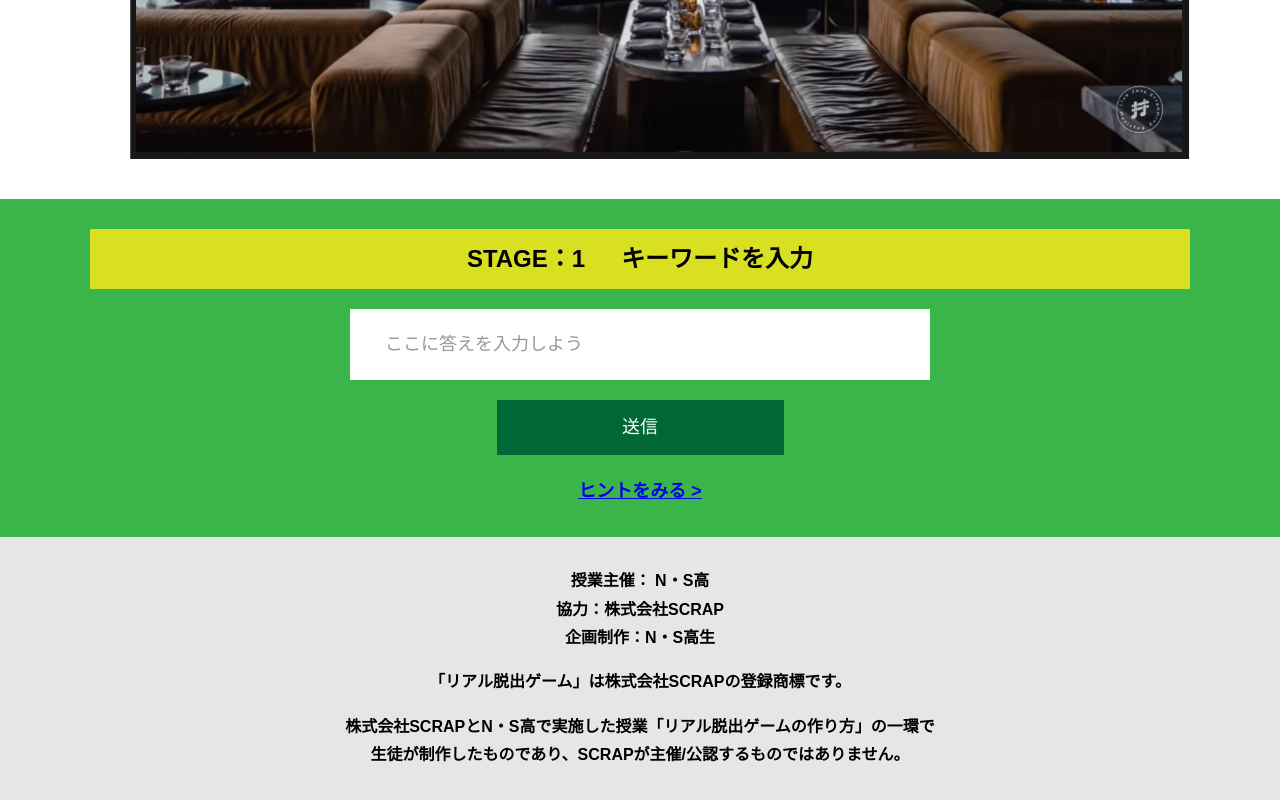
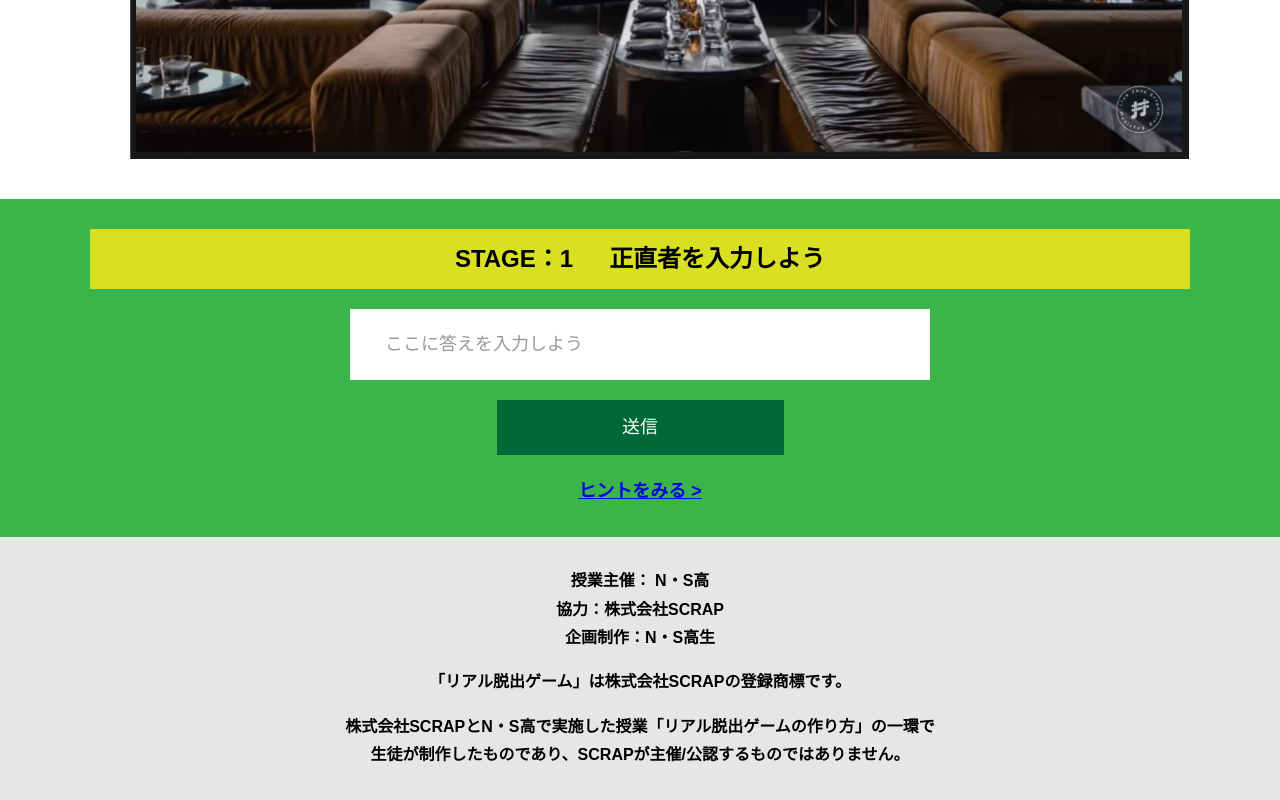
Before and after one commit to mofusakki/Alfa_shinsaibashi_A, a plain HTML site: page main.html in a window 1280 px wide. Shown: the part 1240-2040 px from the top of the page. Drawn offline with nearby package versions, Linux system fonts and the light colour scheme.

Commit message:
Update main.html

```diff
--- a/main.html
+++ b/main.html
@@ -65,7 +65,7 @@ Youtube貼り付けここまで -->
         <!-- STAGE1解答入力セクション　ここから -->
         <section class="section bg-color--keycolor">
           <div class="container">
-            <h2 class="section-title"><span class="section-title__stage">STAGE：1</span>キーワードを入力</h2>
+            <h2 class="section-title"><span class="section-title__stage">STAGE：1</span>正直者を入力しよう</h2>
             <!------------------------------------------------------------------------------------------------------------
               解答入力欄のコンポーネントです。入力欄・送信ボタン・エラーメッセージを表示します。
               v-bind:correct="correctAnswer['stage1']['q1']" は正解の解答を指します。
@@ -118,7 +118,7 @@ Youtube貼り付けここまで -->
                 しかし、辿り着いた神殿で待ち受けていたのは侵入者を阻む謎であった… </div>
           <div class="stage-column__container section bg-color--keycolor">
             <div class="container">
-              <h2 class="section-title"><span class="section-title__stage">STAGE：2</span>キーワードを入力</h2>
+              <h2 class="section-title"><span class="section-title__stage">STAGE：2</span>回答を入力</h2>
               <!-------------------------------------------------------------
                 class名"row"内のclass名"column"が横並びになります。
                 改行する場合は以下のように追加してください。
@@ -206,7 +206,7 @@ Youtube貼り付けここまで -->
         <!-- STAGE3-1解答入力セクションここから -->
         <section class="section bg-color--keycolor">
           <div class="container">
-            <h2 class="section-title"><span class="section-title__stage">STAGE：3</span>キーワードを入力</h2>
+            <h2 class="section-title"><span class="section-title__stage">STAGE：3</span>最後の回答を入力</h2>
             <!-----------------------------------------------------------------------------------------------------------------
               解答入力欄のコンポーネントです。
               v-on:answer-input="answerInput($event, 'stage3', 1, 'final')" は送信ボタンをクリックした時の動作を決める関数です。
```
